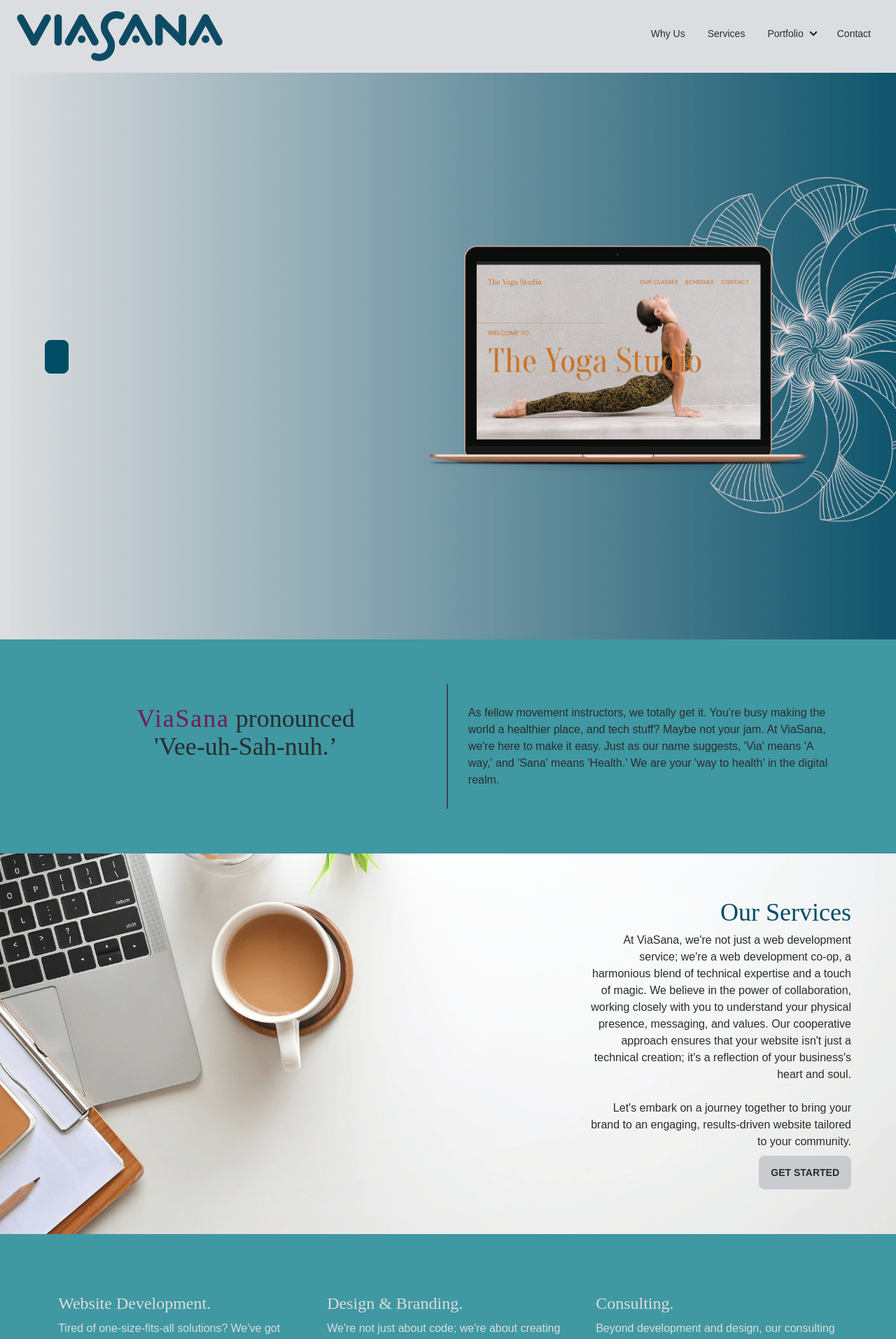
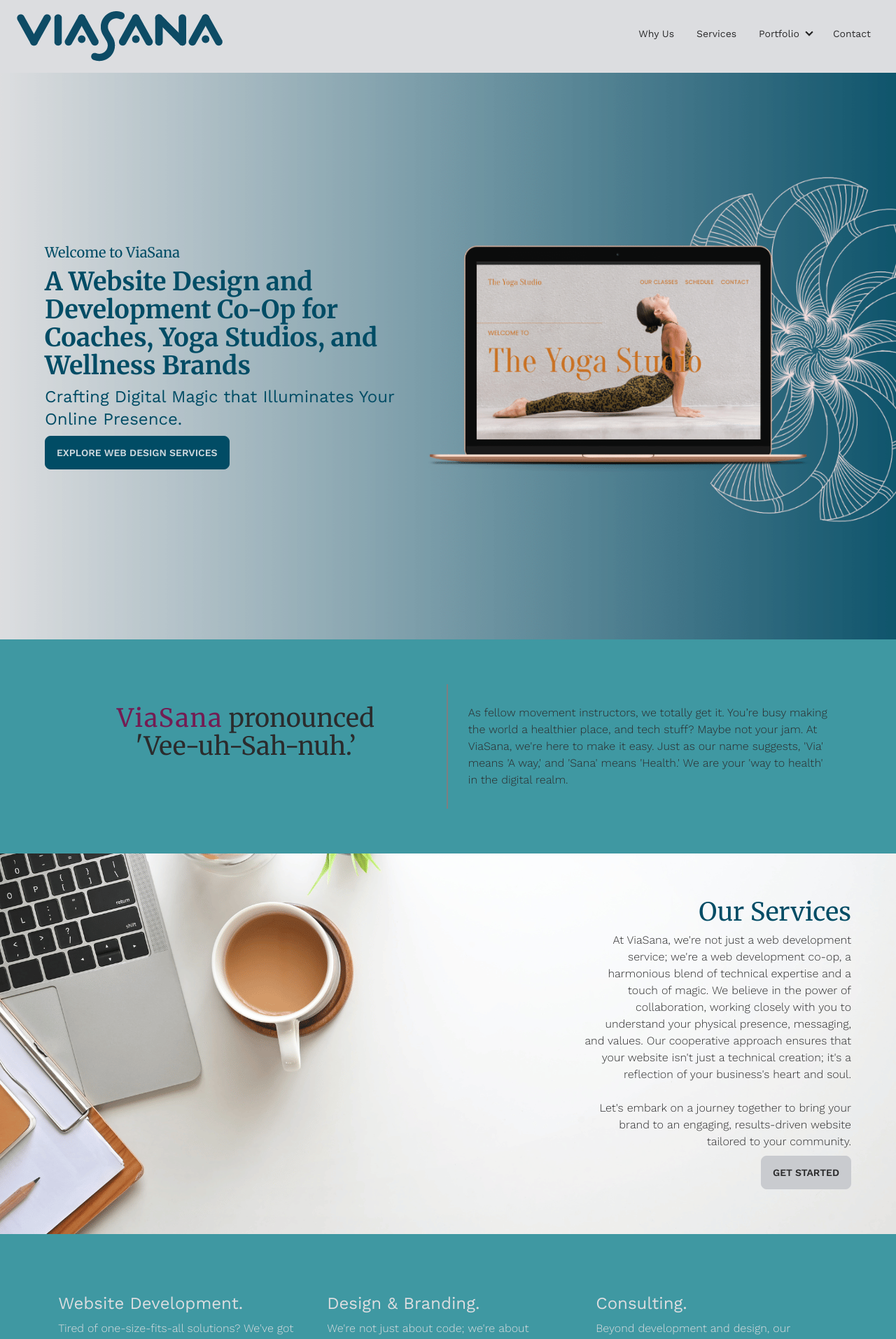
Before and after one commit to ViaSana/viasana-co, a Jekyll site: the page built from home.html, in a window 1280 px wide. Shown: the top 1914 px of the page at 70% size. Built offline with Jekyll 4.4.1, drawn with Linux system fonts in a browser that asks for light colours; nearby versions of some CDN libraries.

Commit message:
merge fix

```diff
--- /dev/null
+++ b/_data/site_copy.yml
@@ -0,0 +1,75 @@
+section_1:
+  h2_1: Welcome to ViaSana
+  h1: A Website Design and Development Co-Op for Coaches, Yoga Studios, and Wellness Brands
+  h2_2: Crafting Digital Magic that Illuminates Your Online Presence.
+  btn:
+    text: Explore Web Design Services
+    link:
+section_2:
+  h2: "ViaSana, pronounced 'Vee-uh-Sah-nuh.’"
+  column_2: |
+    As fellow movement instructors, we totally get it. You’re busy making the world a healthier place, and tech stuff? Maybe not your jam. At ViaSana, we're here to make it easy. Just as our name suggests, 'Via' means 'A way,' and 'Sana' means 'Health.' We are your 'way to health' in the digital realm.
+
+section_3:
+    h-2: Our Services
+    p_1: |
+      At ViaSana, we're not just a web development service; we're a web development co-op, a harmonious blend of technical expertise and a touch of magic. We believe in the power of collaboration, working closely with you to understand your physical presence, messaging, and values. Our cooperative approach ensures that your website isn't just a technical creation; it's a reflection of your business's heart and soul.
+      Let's embark on a journey together to bring your brand to an engaging, results-driven website tailored to your community.
+
+    button:
+      text: Get Started
+
+    h-3_1: Website Development
+    p_2: |
+      Tired of one-size-fits-all solutions? We've got your back. Our website development team specializes in crafting custom-coded websites tailored to your specific requirements. Say goodbye to template builders like Squarespace or Wix. With us, your digital presence stands out and performs exactly as you need it to.
+
+    h-3_2: Design & Branding
+    p_3: |
+      We're not just about code; we're about creating a visual identity that captivates. Our design and branding experts craft on-brand visual assets, including iconography, color palettes, and fonts, breathing life into your brand and making it truly memorable.
+
+    h-3_3: Consulting
+    p_4: |
+      Beyond development and design, our consulting services offer digital strategy coaching, website audits, and site map and search strategy for enhancing your existing website and online fitness community.
+
+section_4:
+    h-2: Why Choose Us
+
+    h-3_1: Lightning-Fast Websites
+    p_5: |
+      Our team optimizes your website for speed, with lean code and efficient hosting so your pages load in the blink of an eye.
+
+    h-3_2: Strategic Design That Tells Your Story
+    p_6: |
+      Our designs are digital experiences for your audience that mirror your business goals, they're focused on narrating your story and creating an emotional connection with your audience.
+
+    h-3_3: Easy Content Updates
+    p_7: |
+      Say goodbye to developer dependence. Our intuitive Content Management System (CMS) puts the power in your hands. You can update your content anytime you like without the need for technical expertise.
+
+    h-3_4: A Team That Speaks Your Language
+    p_8: |
+      We share your language and passion as fellow movement instructors, ensuring seamless and effective collaboration, resulting in a website that truly represents your brand.
+
+section_5:
+    h-2: Meet the Magic Makers
+    p_1: |
+      Hi there - We’re Morgan and Joseph. As movement teachers and digital strategists, we're passionate about helping mind-body businesses share their message and grow online. We founded ViaSana with a shared passion: to empower mind-body businesses like yours.
+
+      Our expertise in design, development, and communication is the foundation of websites that don't just look great but also convert visitors into loyal customers. Our secret sauce is our personal touch. We take the time to deeply understand your unique business and the community you serve before tailoring a custom website strategy. The end result? A website that's as unique as your brand, optimized for SEO, and built for an exceptional user experience.
+
+section_6:
+    h-2: Featured Projects
+
+    h-3_1: Wisdom’s Way
+    p_2: |
+      Wisdom's Way radiates soft, warm hues, bringing her unique coaching offerings to life. We collaborated closely with Lisa from the ground up, rebuilding her Squarespace website with custom code and design, hand-picking colors, and offering assistance with copywriting. The result is a holistic coaching site that exemplifies our process of fusing creative design with digital strategy to achieve both aesthetic and functional business goals.
+
+    h-3_2: Indie Yoga Studio
+    p_3: |
+      Indie Yoga is a testament to our versatility. We not only moved their website from WordPress to a custom-coded platform but also orchestrated a complete overhaul of their website design. Indie embodies a sleek, modern aesthetic that beautifully captures the comfort their studio provides. The site showcases their class offerings, seamlessly integrates with their Walla booking service, and is a prime example of our ability to transform and elevate web experiences.
+
+footer:
+    text_1: ViaSana
+    text_2: Web Dev Co-Op
+    paragraph: |
+      ViaSana, the place where technical expertise meets magic. As a web development co-op, we infuse your digital presence with authenticity, creativity, and inspiration, creating websites that reflect your brand identity and empower you to share your gifts with the world.
--- a/_includes/head.html
+++ b/_includes/head.html
@@ -32,10 +32,8 @@
 <meta property="og:url" content="{{ site.url }}{{ page.url }}">
 <meta name="twitter:card" content="{{ page.seo.twitter_card | default: site.data.site-settings.seo.twitter_card }}">
 <meta name="og:site_name" content="{{ site.data.site-settings.seo.site_name }}">
-
 <!-- Pinterest Meta Tags -->
 <meta property="article:author" content="{{ page.author | default: site.seo.author }}" />
-
 <!-- Favicon -->
 <link rel="icon" type="image/png" href="{{ site.data.site-settings.seo.favicon_image }}">
 
--- a/assets/css/output-style.css
+++ b/assets/css/output-style.css
@@ -31,7 +31,7 @@ html {
   -moz-tab-size: 4; /* 3 */
   -o-tab-size: 4;
      tab-size: 4; /* 3 */
-  font-family: "Source Sans 3", sans-serif; /* 4 */
+  font-family: Work Sans, sans-serif; /* 4 */
   font-feature-settings: normal; /* 5 */
   font-variation-settings: normal; /* 6 */
 }
@@ -324,7 +324,7 @@ html {
   --pf: 195 98% 13%;
   --sf: 186 44% 37%;
   --af: 322 61% 21%;
-  --nf: 219 14% 21%;
+  --nf: 228 2% 43%;
   --b2: 220 5% 80%;
   --b3: 220 5% 73%;
   --wa: 43 96% 56%;
@@ -333,9 +333,9 @@ html {
   --pc: 202 19% 84%;
   --sc: 186 31% 89%;
   --ac: 330 27% 86%;
-  --nc: 221 6% 84%;
+  --nc: 228 2% 89%;
   --inc: 268 7% 16%;
-  --suc: 223 2% 85%;
+  --suc: 225 1% 86%;
   --wac: 43 100% 11%;
   --erc: 0 100% 14%;
   --rounded-box: 1rem;
@@ -350,10 +350,10 @@ html {
   --tab-radius: 0.5rem;
   --s: 186 44% 44%;
   --a: 322 61% 28%;
-  --n: 219 14% 28%;
+  --in: 267 35% 81%;
   --b1: 220 5% 87%;
-  --in: 267 35% 81%;
-  --su: 223 5% 29%;
+  --n: 228 2% 50%;
+  --su: 225 2% 34%;
 }
 html, body {
         max-width: 100vw;
@@ -365,30 +365,55 @@ section {
 }
 h1 {
   margin-bottom: 0.5rem;
-  font-family: "Source Sans 3", sans-serif;
+  font-family: merriweather, serif;
+  font-size: 1.5rem;
+  line-height: 2rem;
+}
+@media (min-width: 768px) {
+  h1 {
     font-size: 2.25rem;
     line-height: 2.5rem;
   }
+}
+h2, h3, h4 {
+  margin-bottom: 0.5rem;
+}
 h2 {
-  margin-bottom: 0.5rem;
-  font-family: Libre Bodoni, serif;
+  font-family: merriweather, serif;
+  font-size: 1.5rem;
+  line-height: 2rem;
+}
+@media (min-width: 768px) {
+  h2 {
     font-size: 2.25rem;
     line-height: 2.5rem;
   }
+}
 h3 {
-  margin-bottom: 0.5rem;
-  font-family: "Source Sans 3", sans-serif;
+  font-family: merriweather, serif;
+  font-size: 1.25rem;
+  line-height: 1.75rem;
+}
+@media (min-width: 768px) {
+  h3 {
     font-size: 1.875rem;
     line-height: 2.25rem;
   }
+}
 h4 {
-  margin-bottom: 0.5rem;
-  font-family: Libre Bodoni, serif;
+  font-family: Work Sans, sans-serif;
+  font-size: 1.125rem;
+  line-height: 1.75rem;
+}
+@media (min-width: 768px) {
+  h4 {
     font-size: 1.5rem;
     line-height: 2rem;
   }
+}
 p {
   margin-bottom: 0.5rem;
+  font-family: Work Sans, sans-serif;
   font-weight: 300;
 }
 p:last-child {
@@ -1651,7 +1676,10 @@ a:hover {
   text-align: right;
 }
 .font-sans {
-  font-family: "Source Sans 3", sans-serif;
+  font-family: Work Sans, sans-serif;
+}
+.font-serif {
+  font-family: merriweather, serif;
 }
 .text-3xl {
   font-size: 1.875rem;
@@ -1660,6 +1688,13 @@ a:hover {
 .text-6xl {
   font-size: 3.75rem;
   line-height: 1;
+}
+.text-xl {
+  font-size: 1.25rem;
+  line-height: 1.75rem;
+}
+.font-bold {
+  font-weight: 700;
 }
 .uppercase {
   text-transform: uppercase;
```
Lines whose indentation alone changed are shown as unchanged.
